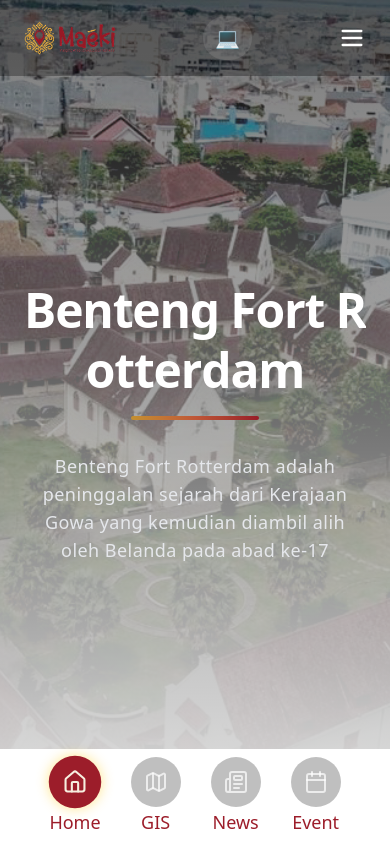
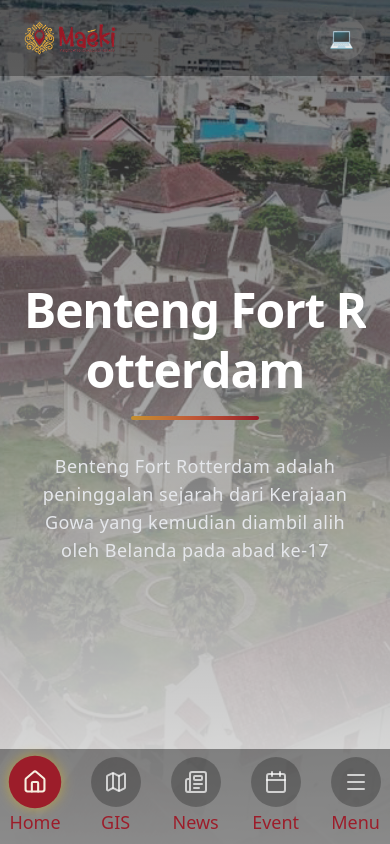
Before and after one commit to dhiyaulhaqaslam/maeki-project, a React (Vite) app: page / in a window 390 px wide. Built offline with nearby package versions, Linux system fonts and the light colour scheme.

Commit message:
Delete Navbar Hamburger -> Place it to navbottom

```diff
--- a/src/components/BottomNav.tsx
+++ b/src/components/BottomNav.tsx
@@ -1,7 +1,10 @@
-import { Home, Map, Newspaper, Calendar } from "lucide-react";
-import { NavLink } from "react-router-dom";
+import { useState } from "react";
+import { Home, Map, Newspaper, Calendar, Menu } from "lucide-react";
+import { NavLink, Link } from "react-router-dom";
+import { motion, AnimatePresence } from "framer-motion";
 
 export default function BottomNav() {
+    const [menuOpen, setMenuOpen] = useState(false);
     const base =
         "flex flex-col items-center transition-all font-medium select-none";
 
@@ -11,14 +14,17 @@ export default function BottomNav() {
         fixed bottom-0 md:bottom-[clamp(6px,1.4vw,20px)] left-1/2 -translate-x-1/2 z-50
         flex
         gap-[clamp(30px,2.5vw,28px)]
-        md:bg-transparent bg-white w-full justify-center py-2
+        md:bg-transparent bg-black/40 w-full justify-center py-2
       "
         >
             {/* HOME */}
             <NavLink
                 to="/"
                 className={({ isActive }) =>
-                    `${base} ${isActive ? "text-[#F7EEDF]" : "text-white/70 hover:text-[#F7EEDF"}`
+                    `${base} ${isActive
+                        ? "text-[#F7EEDF]"
+                        : "text-white/70 hover:text-[#F7EEDF]"
+                    }`
                 }
             >
                 {({ isActive }) => (
@@ -47,7 +53,10 @@ export default function BottomNav() {
             <NavLink
                 to="/gis"
                 className={({ isActive }) =>
-                    `${base} ${isActive ? "text-[#F7EEDF]" : "text-white/70 hover:text-[#F7EEDF"}`
+                    `${base} ${isActive
+                        ? "text-[#F7EEDF]"
+                        : "text-white/70 hover:text-[#F7EEDF]"
+                    }`
                 }
             >
                 {({ isActive }) => (
@@ -76,7 +85,10 @@ export default function BottomNav() {
             <NavLink
                 to="/news"
                 className={({ isActive }) =>
-                    `${base} ${isActive ? "text-[#F7EEDF]" : "text-white/70 hover:text-[#F7EEDF"}`
+                    `${base} ${isActive
+                        ? "text-[#F7EEDF]"
+                        : "text-white/70 hover:text-[#F7EEDF]"
+                    }`
                 }
             >
                 {({ isActive }) => (
@@ -105,7 +117,10 @@ export default function BottomNav() {
             <NavLink
                 to="/event"
                 className={({ isActive }) =>
-                    `${base} ${isActive ? "text-[#F7EEDF]" : "text-white/70 hover:text-[#F7EEDF"}`
+                    `${base} ${isActive
+                        ? "text-[#F7EEDF]"
+                        : "text-white/70 hover:text-[#F7EEDF]"
+                    }`
                 }
             >
                 {({ isActive }) => (
@@ -129,6 +144,63 @@ export default function BottomNav() {
                     </>
                 )}
             </NavLink>
+
+            {/* DROPDOWN (ganti Event2) */}
+            <div className="relative">
+                <button
+                    onClick={() => setMenuOpen(!menuOpen)}
+                    className={`${base} text-white/70 hover:text-[#F7EEDF]`}
+                >
+                    <div
+                        className={`
+              rounded-full transition-all flex items-center justify-center
+              p-[clamp(6px,1.4vw,14px)]
+              min-w-[50px] min-h-[50px]
+              ${menuOpen
+                                ? "bg-[#9C1D2A] scale-105 shadow-[0_0_12px_rgba(255,200,0,0.45)]"
+                                : "bg-black/25 hover:bg-[#9C1D2A] hover:scale-105 hover:shadow-[0_0_12px_rgba(255,200,0,0.45)]"
+                            }
+            `}
+                    >
+                        <Menu className="w-[24px] h-[24px] md:min-w-[36px] md:min-h-[36px] lg:min-w-[48px] lg:min-h-[48px] xl:min-w-[50px] xl:min-h-[50px]" />
+                    </div>
+                    <span className="mt-[2px] text-[clamp(18px,1.6vw,12px)] text-[#9C1D2A]">
+                        Menu
+                    </span>
+                </button>
+
+                <AnimatePresence>
+                    {menuOpen && (
+                        <motion.div
+                            initial={{ opacity: 0, y: 20 }}
+                            animate={{ opacity: 1, y: 0 }}
+                            exit={{ opacity: 0, y: 20 }}
+                            transition={{ duration: 0.2 }}
+                            className="
+                absolute bottom-[70px] left-1/2 -translate-x-1/2
+                bg-black/70 backdrop-blur-md rounded-xl px-6 py-4
+                flex flex-col gap-3 text-center w-[200px]
+                shadow-[0_0_10px_rgba(255,255,255,0.2)]
+              "
+                        >
+                            <Link
+                                to="/login"
+                                onClick={() => setMenuOpen(false)}
+                                className="text-white hover:text-[#F7EEDF] transition font-medium"
+                            >
+                                Login
+                            </Link>
+                            <Link
+                                to="/register"
+                                onClick={() => setMenuOpen(false)}
+                                className="text-white hover:text-[#F7EEDF] transition font-medium"
+                            >
+                                Register
+                            </Link>
+                        </motion.div>
+                    )}
+                </AnimatePresence>
+            </div>
         </div>
     );
 }
--- a/src/components/Navbar.tsx
+++ b/src/components/Navbar.tsx
@@ -7,7 +7,7 @@ import useTheme from "../hooks/useTheme";
 export default function Navbar() {
   const [scrolled, setScrolled] = useState(false);
   const [menuOpen, setMenuOpen] = useState(false);
-  const location = useLocation(); // ✅ untuk deteksi halaman aktif
+  const location = useLocation();
   const { theme, setTheme } = useTheme();
 
   useEffect(() => {
@@ -69,27 +69,6 @@ export default function Navbar() {
             Register
           </Link>
         </div>
-
-        {/* Mobile Menu Button */}
-        <button
-          onClick={() => setMenuOpen(!menuOpen)}
-          className="md:hidden focus:outline-none hover:cursor-pointer"
-        >
-          <svg
-            xmlns="http://www.w3.org/2000/svg"
-            fill="none"
-            viewBox="0 0 24 24"
-            strokeWidth={2}
-            stroke="currentColor"
-            className="w-7 h-7"
-          >
-            <path
-              strokeLinecap="round"
-              strokeLinejoin="round"
-              d={menuOpen ? "M6 18L18 6M6 6l12 12" : "M4 6h16M4 12h16M4 18h16"}
-            />
-          </svg>
-        </button>
       </div>
 
       {/* Mobile Menu */}
@@ -100,37 +79,6 @@ export default function Navbar() {
           exit={{ opacity: 0, y: -10 }}
           className={`md:hidden flex flex-col items-center text-white py-6 space-y-4 shadow-lg ${scrolled ? "bg-transparent" : "backdrop-blur-md bg-black/30 shadow-lg"}`}
         >
-          <Link
-            to="/"
-            onClick={() => setMenuOpen(false)}
-            className={`${isActive("/")} block text-lg font-medium`}
-          >
-            Beranda
-          </Link>
-          <Link
-            to="/GIS"
-            onClick={() => setMenuOpen(false)}
-            className={`${isActive("/GIS")} block text-lg font-medium`}
-          >
-            GIS
-          </Link>
-          <Link
-            to="/news"
-            onClick={() => setMenuOpen(false)}
-            className={`${isActive("/news")} block text-lg font-medium`}
-          >
-            News
-          </Link>
-          <Link
-            to="/event"
-            onClick={() => setMenuOpen(false)}
-            className={`${isActive("/event")} block text-lg font-medium`}
-          >
-            Event
-          </Link>
-
-          <hr className="border-[#9C1D2A] w-3/4 mx-auto my-3" />
-
           <Link
             to="/login"
             onClick={() => setMenuOpen(false)}
```
Lines whose indentation alone changed are shown as unchanged.
